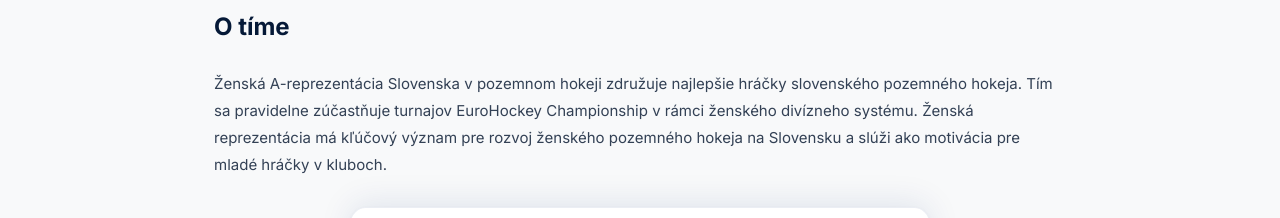
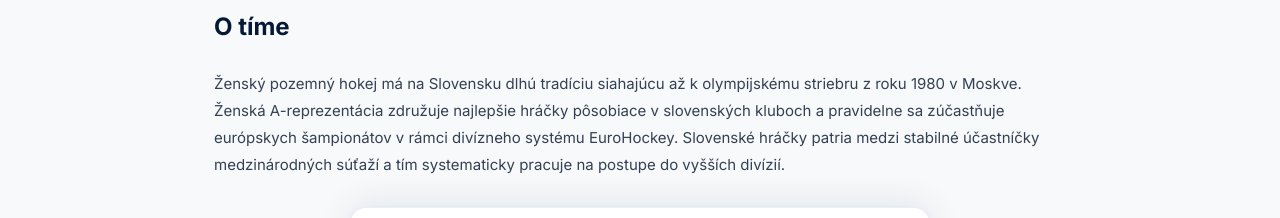
Before and after one commit to andreakollova/szphnew, a Next.js app in the folder apps/szph/: page /reprezentacia/zeny in a window 1280 px wide. Shown: the part 436-654 px from the top of the page. Built offline with nearby package versions, Linux system fonts and the light colour scheme; no server answers; the database is empty.

Commit message:
fix: rewrite zeny intro - emphasize tradition since 1980
Co-Authored-By: Andrea Kollova <kollova@drixton.com>

```diff
--- a/apps/szph/app/reprezentacia/zeny/page.tsx
+++ b/apps/szph/app/reprezentacia/zeny/page.tsx
@@ -26,7 +26,7 @@ export default function ZenyPage() {
         {/* O tíme */}
         <h2 className="font-bold text-[#051937] mb-6" style={{ fontSize: "24px" }}>O tíme</h2>
         <p className="text-[#334155] mb-8" style={{ fontSize: "15px", lineHeight: 1.8 }}>
-          Ženská A-reprezentácia Slovenska v pozemnom hokeji združuje najlepšie hráčky slovenského pozemného hokeja. Tím sa pravidelne zúčastňuje turnajov EuroHockey Championship v rámci ženského divízneho systému. Ženská reprezentácia má kľúčový význam pre rozvoj ženského pozemného hokeja na Slovensku a slúži ako motivácia pre mladé hráčky v kluboch.
+          Ženský pozemný hokej má na Slovensku dlhú tradíciu siahajúcu až k olympijskému striebru z roku 1980 v Moskve. Ženská A-reprezentácia združuje najlepšie hráčky pôsobiace v slovenských kluboch a pravidelne sa zúčastňuje európskych šampionátov v rámci divízneho systému EuroHockey. Slovenské hráčky patria medzi stabilné účastníčky medzinárodných súťaží a tím systematicky pracuje na postupe do vyšších divízií.
         </p>
 
         {/* Nominácia */}
```
